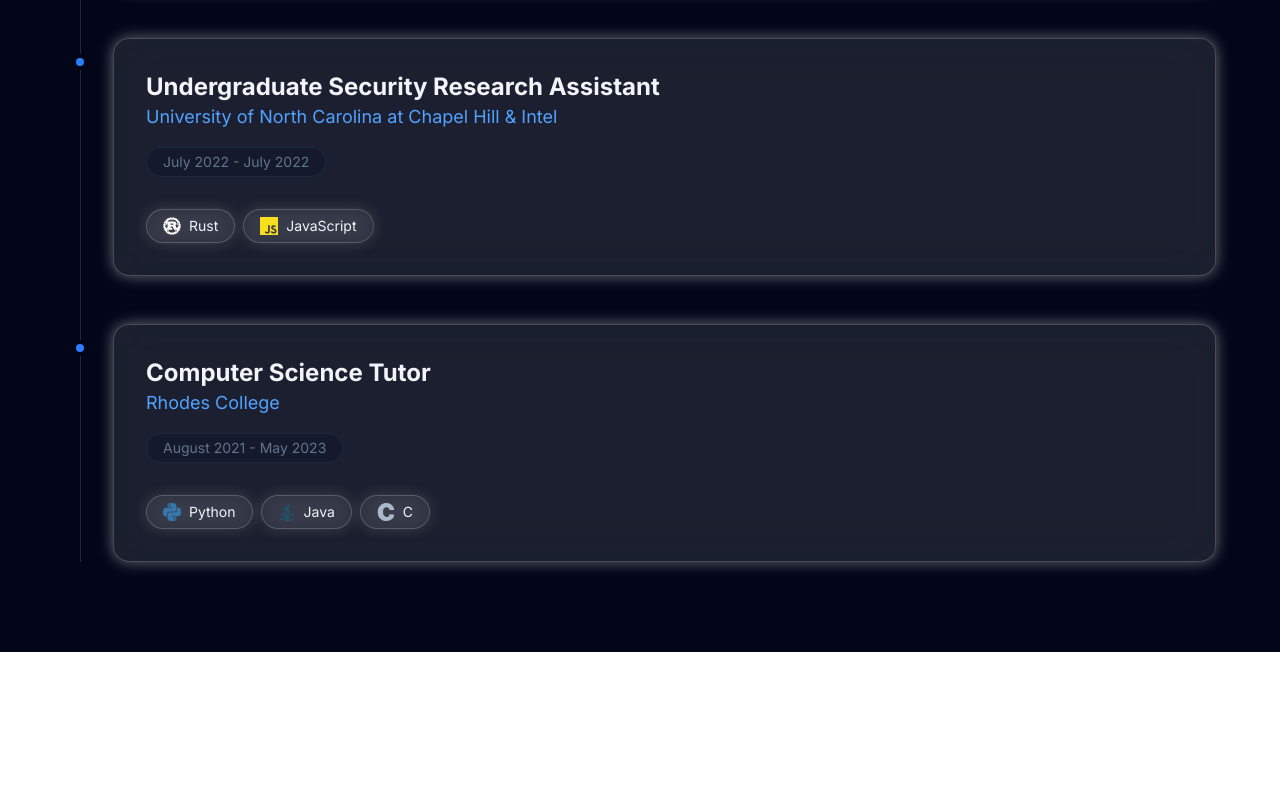
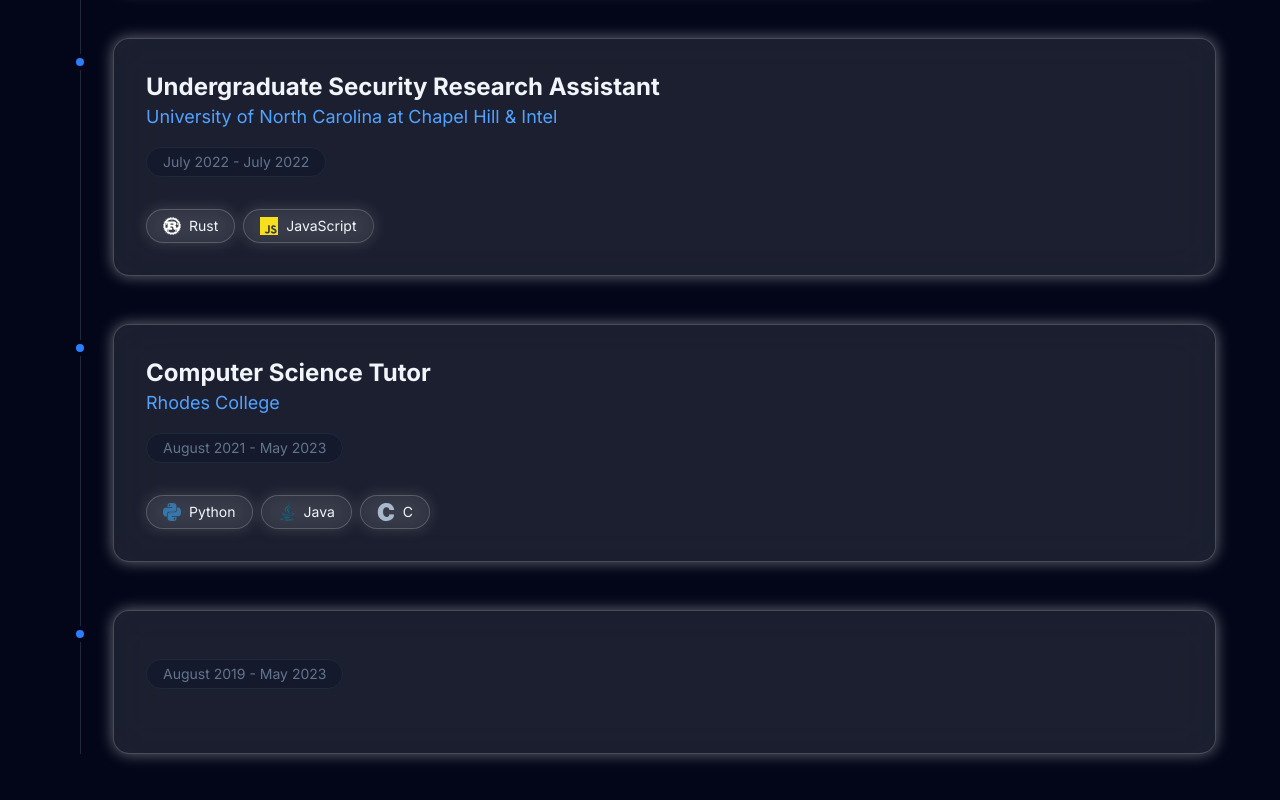
Before and after one commit to nabiladem/portfolio, a React (Vite) app: page / in a window 1280 px wide. Shown: the part 2448-3248 px from the top of the page. Before the commit the page ends 3100 px from the top, so only its background shows below. Built offline with nearby package versions, Linux system fonts and the light colour scheme.

Commit message:
Add education to experience

```diff
--- a/src/App.jsx
+++ b/src/App.jsx
@@ -117,6 +117,12 @@
     description: "",
     stack: ["Python", "Java", "C"],
   },
+  {
+    school: "Rhodes College",
+    degree: "Bachelor of Science in Computer Science",
+    period: "August 2019 - May 2023",
+    description: "",
+  }
 ]
 
 function App() {
```
